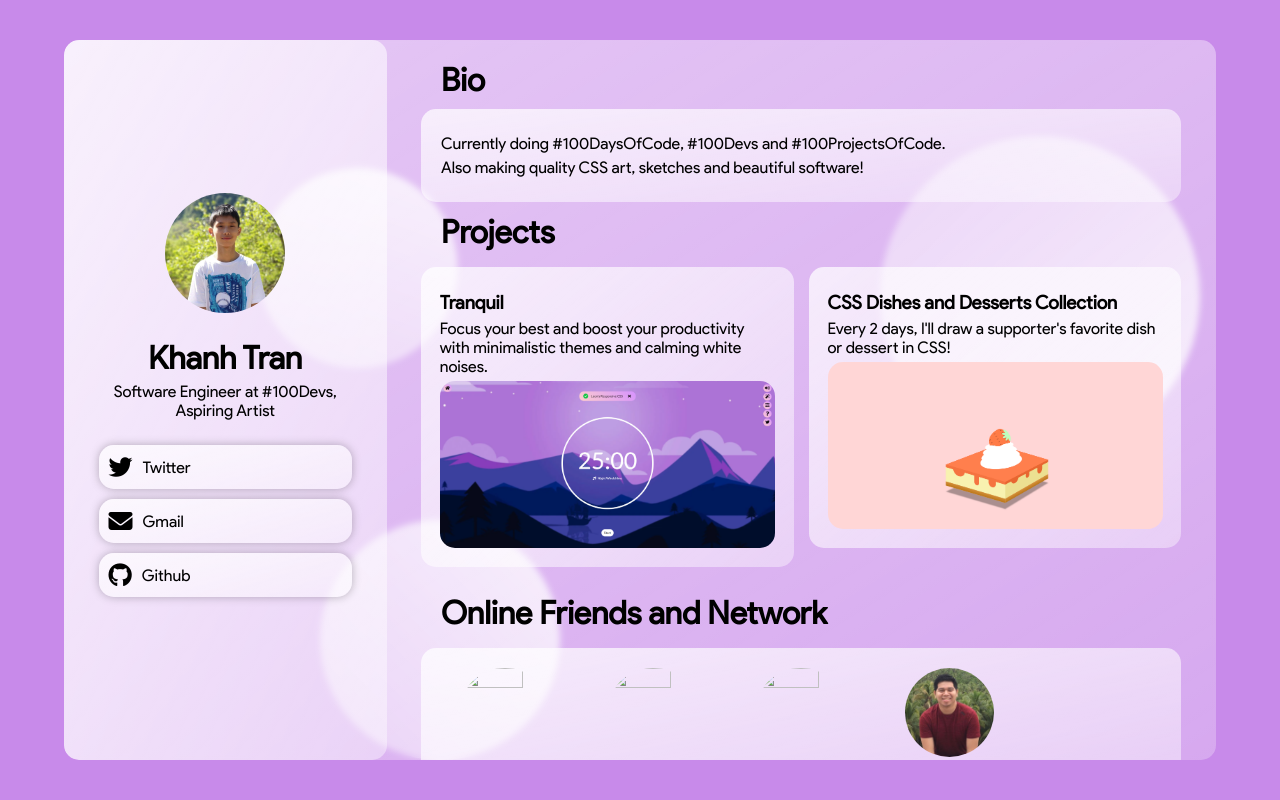
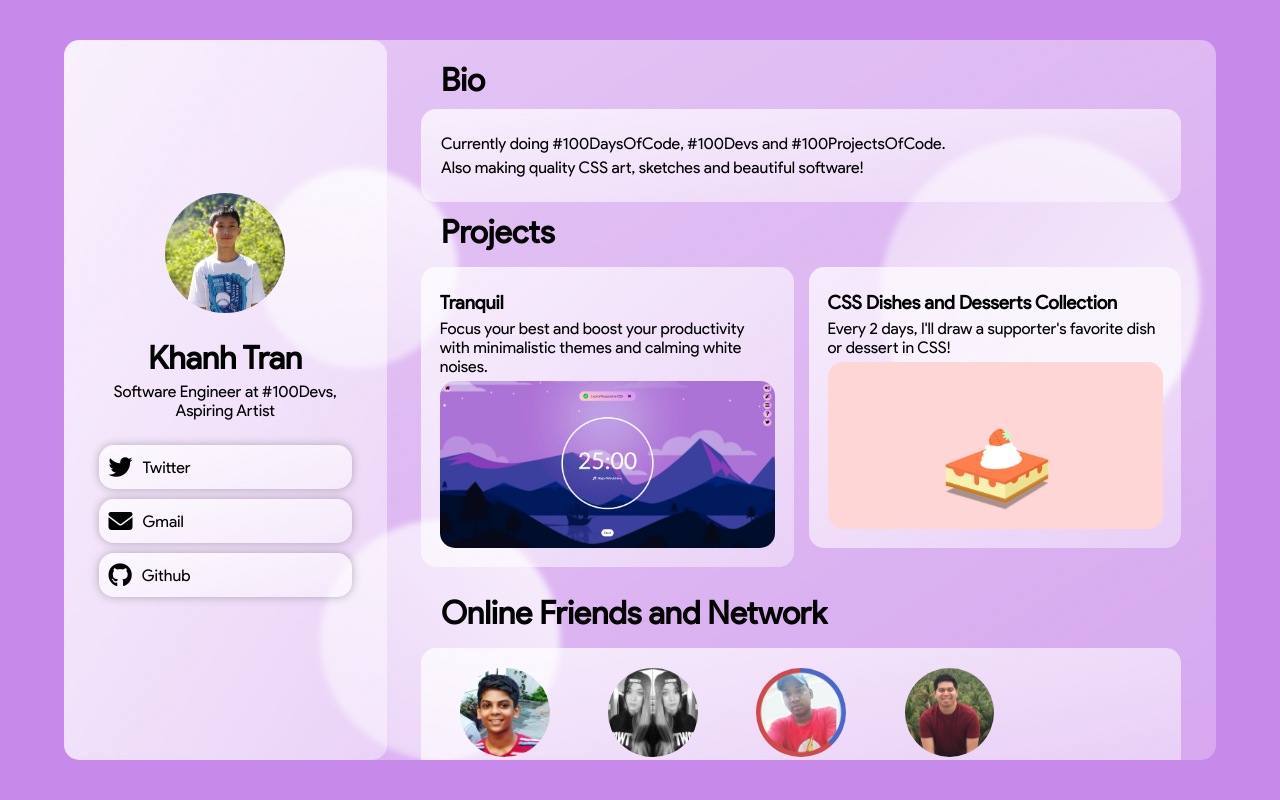
Before and after one commit to khanhtranngoccva/portfolio, a plain HTML site: page index.html in a window 1280 px wide. Drawn offline with Linux system fonts and the light colour scheme; the site is published under a folder, as on GitHub Pages, so addresses that start at the root find nothing.

Commit message:
Fixed relative paths

```diff
--- a/index.html
+++ b/index.html
@@ -60,19 +60,19 @@
         <ul class="friends portfolio_card">
             <li>
                 <a href="https://twitter.com/saviomartin7">
-                    <img class='friend_image' src="/images/saviomartin7.png">
+                    <img class='friend_image' src="images/saviomartin7.png">
                     <span class="friend_name">Savio Martin</span>
                 </a>
             </li>
             <li>
                 <a href="https://twitter.com/TheSaigonBabe">
-                    <img class='friend_image' src="/images/thesaigonbabe.png">
+                    <img class='friend_image' src="images/thesaigonbabe.png">
                     <span class="friend_name">Tommie Nguyễn</span>
                 </a>
             </li>
             <li>
                 <a href="https://twitter.com/igncarmona">
-                    <img class='friend_image' src="/images/igncarmona.png">
+                    <img class='friend_image' src="images/igncarmona.png">
                     <span class="friend_name">Ignacio Carmona</span>
                 </a>
             </li>
```
